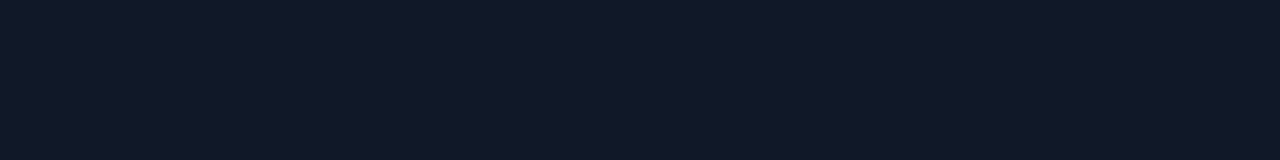
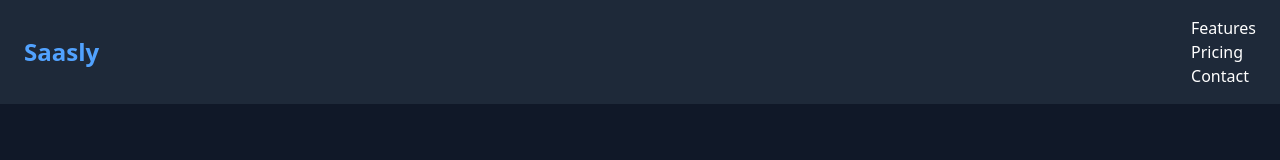
Before and after one commit to malikahsan13/tailwind_projects, a website: page Project6_final.html in a window 1280 px wide. Drawn offline with Linux system fonts and the light colour scheme.

Commit message:
added navbar

```diff
--- a/Project6_final.html
+++ b/Project6_final.html
@@ -8,5 +8,15 @@
   </head>
   <body class="bg-gray-900 text-gray-100">
     <!-- Navbar -->
+    <nav
+      class="bg-gray-800 px-6 py-4 flex items-center justify-between sticky top-0 z-50 text-white"
+    >
+      <h1 class="text-2xl font-bold text-blue-400">Saasly</h1>
+      <ul>
+        <li><a href="#" class="hover:text-blue-400">Features</a></li>
+        <li><a href="#" class="hover:text-blue-400">Pricing</a></li>
+        <li><a href="#" class="hover:text-blue-400">Contact</a></li>
+      </ul>
+    </nav>
   </body>
 </html>
```
Also changed, not shown: src/output.css.
